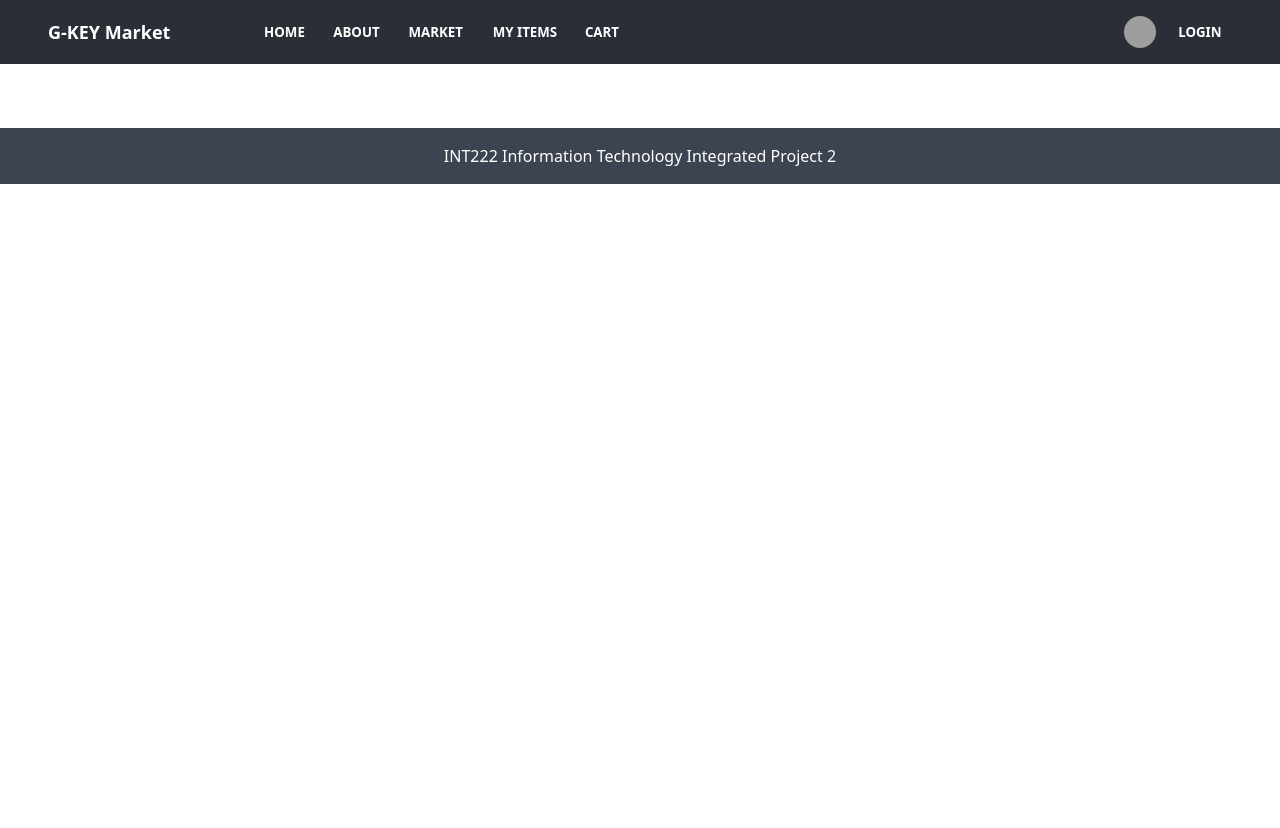
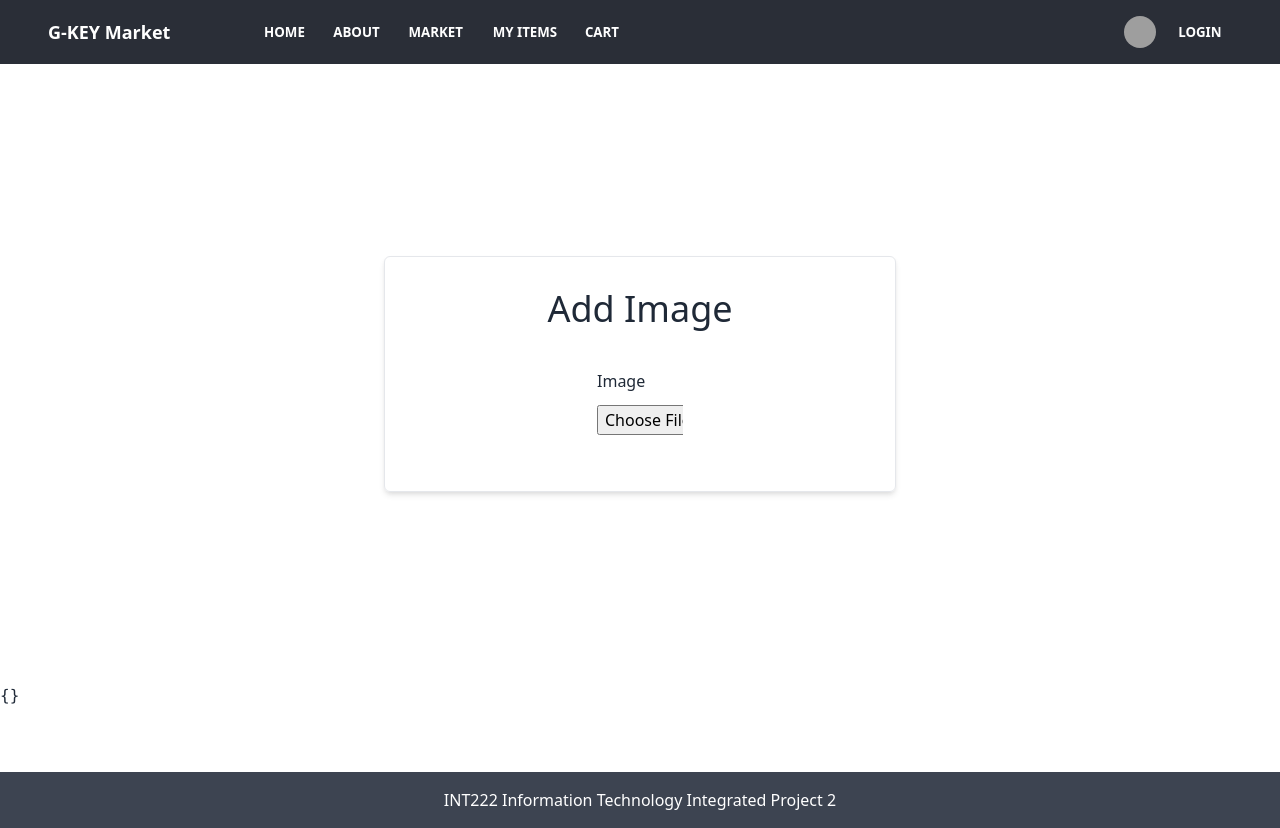
Before and after one commit to Patrick-Tech-SH/222_Front-end, a Vue app: page /addimage in a window 1280 px wide. Before the commit the page ends 800 px from the top, so only its background shows below. Built offline with nearby package versions, Linux system fonts and the light colour scheme; no server answers; grey boxes are pictures that could not be loaded.

Commit message:
[UPDATE] additem and addimage success

```diff
--- a/src/router/index.js
+++ b/src/router/index.js
@@ -7,6 +7,7 @@ import MyItems from "../views/MyItems.vue"
 import Cart from "../views/Cart.vue"
 import ProductDetail from "../views/ProductDetail.vue"
 import AddItem from "../views/AddItem.vue"
+import AddImage from "../views/AddImage.vue"
 
 const routes = [
   {
@@ -58,6 +59,11 @@ const routes = [
     name: "AddItem",
     component: AddItem,
   },
+  {
+    path: "/addimage",
+    name: "AddImage",
+    component: AddImage,
+  },
 ];
 
 const router = createRouter({
--- /dev/null
+++ b/src/views/AddImage.vue
@@ -0,0 +1,54 @@
+<template>
+  <div>
+      <div class="md:px-5 border px-5 py-3 xl:py-8 m-3 rounded-md md:mx-32 xl:mx-96 shadow-md xl:my-48 my-28">
+          <h1 class="mb-10 text-4xl text-center">Add Image</h1>
+          <div class="flex flex-col mb-6 gap-3 md:px-10 lg:px-48">
+                <label>Image</label>
+                <input type="file" id="img" name="img" accept="image/jpeg" v-on:change="handlePic">
+          </div>
+      </div>
+
+      <!-- <pre>{{ keyGameByUserId }}</pre> -->
+    <pre>{{ lastKeyGame }}</pre>
+  </div>
+</template>
+
+<script>
+import axios from "axios";
+export default {
+    name: "AddImage",
+    created() {
+        this.fetchKeyGameByUserId(localStorage.getItem("userId"))
+    },
+    data () {
+        return {
+            keyGameByUserId: [],
+            lastKeyGame: {},
+            imageName: "",
+            imageFile: null
+        }
+    },
+    methods: {
+        async fetchKeyGameByUserId(userid) {
+            const response = await axios.get("http://localhost:3000/keygames/getkeybyuserid/" + userid)
+            // console.log(response.data.data);
+            this.keyGameByUserId = response.data.data
+            this.lastKeyGame = this.keyGameByUserId[this.keyGameByUserId.length -1]
+            // console.log(this.keyGameByUserId[this.keyGameByUserId.length -1]);
+            console.log(this.lastKeyGame);
+        },
+
+        handlePic(event) {
+            this.imageName = event.target.files[0].name;
+            //console.log(this.imageName);
+            this.imageFile = event.target.files[0]
+            //console.log(event.target.files[0]);
+            console.log(this.imageFile);
+        },
+    }
+}
+</script>
+
+<style>
+
+</style>
--- a/src/views/AddItem.vue
+++ b/src/views/AddItem.vue
@@ -73,12 +73,14 @@ import axios from "axios";
                     gamedeveloper_devId: "",
                     releaseDate: "",
                     gameDetail: "",
-                    userId: localStorage.getItem("userId"),
+                    user_userId: Number(localStorage.getItem("userId")),
                     price: "",
                     Platform_pId: "",
                     gametags: [],
-                    images: ""
-                }
+                },
+                imageName: "",
+                imageFile: null,
+                newKeyId: ""
             }
         },
         methods:{
@@ -116,19 +118,42 @@ import axios from "axios";
                 }
             },
             handlePic(event) {
-                this.newItem.images = event.target.files[0].name;
-                console.log(event.target.files[0]);
+                this.imageName = event.target.files[0].name;
+                //console.log(this.imageName);
+                this.imageFile = event.target.files[0]
+                //console.log(event.target.files[0]);
+                console.log(this.imageFile);
             },
             async addItem() {
                 console.log(this.newItem);
+                // this.$router.push("/addimage")
                 await axios.post("http://localhost:3000/keygames/add" , this.newItem)
                 .then((response) => {
-                    return response.data;
+                    this.newKeyId = response.data.keyId
+                    console.log(this.newKeyId);
+                    // return response.data;
                 })
+                .then(this.addImage)
+                // .then(() => {
+                //     var formdata = new FormData();
+                //     formdata.append("file", this.imageFile);
+                //     axios.post("http://localhost:3000/keygames/addimage/" + this.newKeyId, this.formdata),
+                //         {
+                //             "Content-Type": "multipart/form-data",
+                //         }
+                // })
                 .catch((error) => {
                     console.log(error);
                 })
+            },
 
+            async addImage () {
+                var formdata = new FormData();
+                formdata.append("file", this.imageFile);
+                axios.post("http://localhost:3000/keygames/addimage/" + this.newKeyId, formdata),
+                    {
+                        "Content-Type": "multipart/form-data",
+                    }
             }
         },
     }
```
